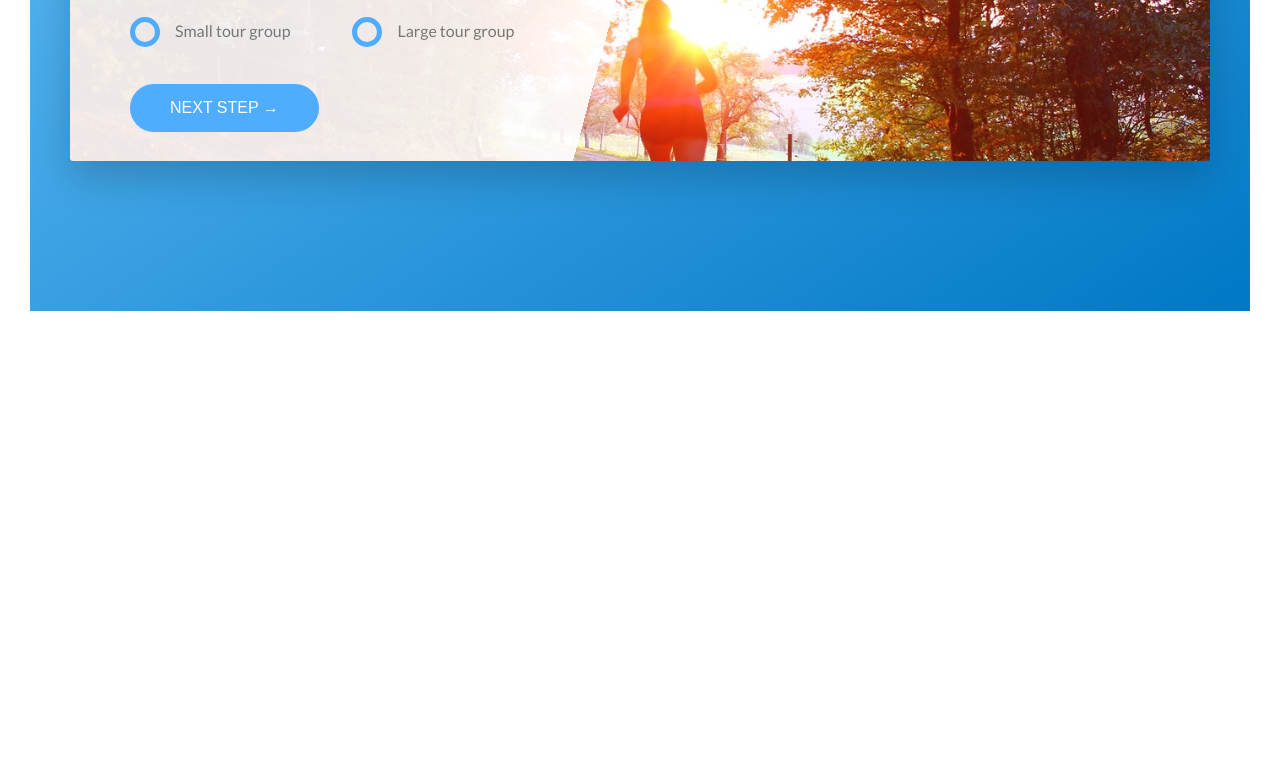
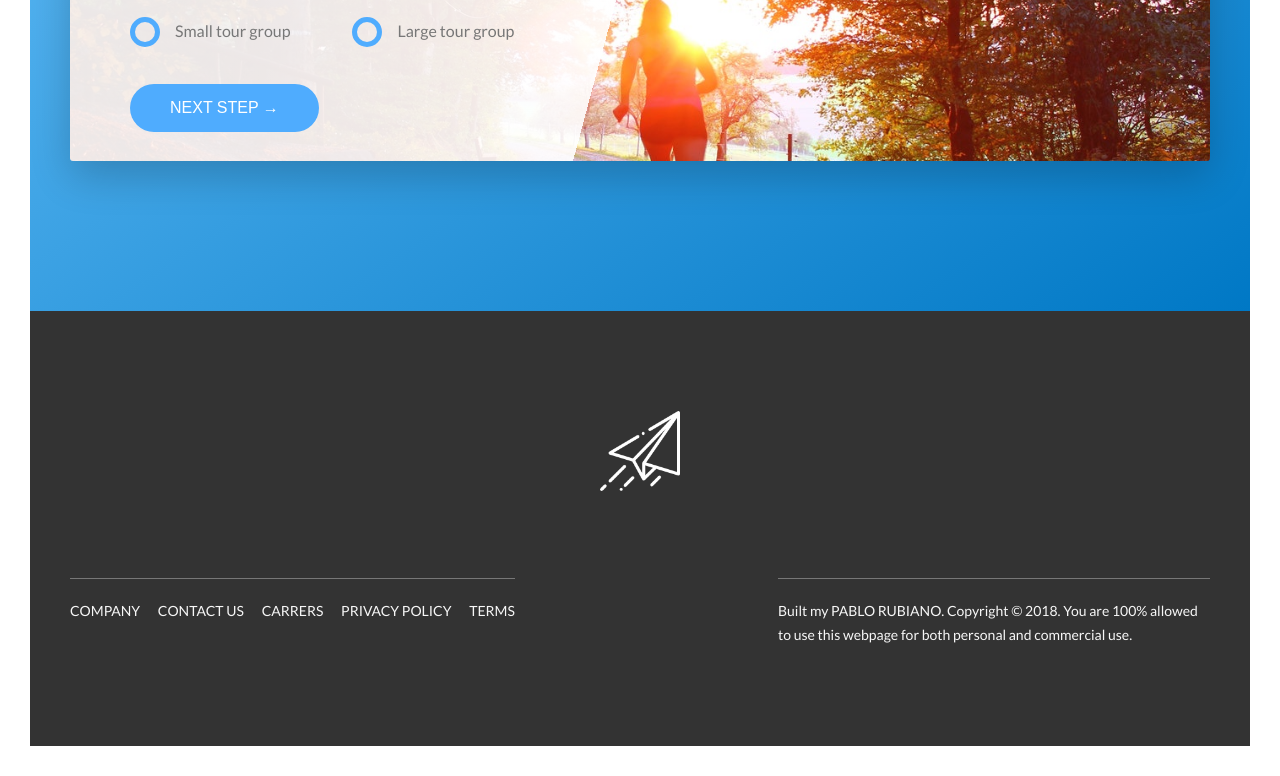
Before and after one commit to pcrubianoa/templateNatours, a website: page index.html in a window 1280 px wide. Shown: the part 5181-5957 px from the top of the page. Before the commit the page ends 5522 px from the top, so only its background shows below. Drawn offline with Linux system fonts and the light colour scheme.

Commit message:
Building the footer

```diff
--- a/index.html
+++ b/index.html
@@ -301,6 +301,30 @@
 		</section>
 	</main>
 
+	<footer class="footer">
+		<div class="footer__logo-box">
+			<img src="img/logo.png" alt="Full logo" class="footer__logo">
+		</div>
+		<div class="row">
+			<div class="col-1-of-2">
+				<div class="footer__navigation">
+					<div class="footer__list">
+						<div class="footer__item"><a href="#" class="footer__link">Company</a></div>
+						<div class="footer__item"><a href="#" class="footer__link">Contact us</a></div>
+						<div class="footer__item"><a href="#" class="footer__link">Carrers</a></div>
+						<div class="footer__item"><a href="#" class="footer__link">Privacy policy</a></div>
+						<div class="footer__item"><a href="#" class="footer__link">Terms</a></div>
+					</div>
+				</div>
+			</div>
+			<div class="col-1-of-2">
+				<p class="footer__copyright">
+					Built my <a href="#" class="footer__link">Pablo Rubiano</a>. Copyright &copy; 2018. You are 100% allowed to use this webpage for both personal and commercial use.
+				</p>
+			</div>
+		</div>
+	</footer>
+
 	<!--
 	<section class="grid-test">
 		<div class="row">
--- a/sass/abstracts/_variables.scss
+++ b/sass/abstracts/_variables.scss
@@ -13,7 +13,8 @@ $color-grey-light-one: #f7f7f7;
 $color-grey-light-two: #eee;
 
 $color-gray-dark: #777;
-$color-gray-dark-two: #777;
+$color-gray-dark-two: #999;
+$color-gray-dark-three: #333;
 
 $color-white: #fff;
 $color-black: #000;
--- /dev/null
+++ b/sass/layouts/_footer.scss
@@ -0,0 +1,60 @@
+.footer {
+	background-color: $color-gray-dark-three;
+	padding: 10rem 0;
+	font-size: 1.4rem;
+
+	&__logo-box {
+		text-align: center;
+		margin-bottom: 8rem;
+	}
+
+	&__logo {
+		width: 8rem;
+		height: auto;
+	}
+
+	&__navigation {
+		border-top: 1px solid $color-gray-dark;
+		padding-top: 2rem;
+		display: inline-block;
+	}
+
+	&__list {
+		list-style: none;
+	}
+
+	&__item {
+		display: inline-block;
+
+		&:not(:last-child) {
+			margin-right: 1.5rem;
+		}
+	}
+
+	&__link {
+		&:link,
+		&:visited {
+			color: $color-grey-light-one;
+			background-color: $color-gray-dark-three;
+			text-decoration: none;
+			text-transform: uppercase;
+			display: inline-block;
+			transition: all .2s;
+		}
+
+		&:hover,
+		&:active {
+			color: $color-primary;
+			box-shadow: 0 1rem 2rem	rgba($color-black, .4);
+			transform: rotate(5deg) scale(1.3);
+		}
+	}
+
+	&__copyright {
+		border-top: 1px solid $color-gray-dark;
+		color: $color-grey-light-one;
+		padding-top: 2rem;
+		width: 80%;
+		float: right;
+	}
+}
--- a/sass/main.scss
+++ b/sass/main.scss
@@ -17,5 +17,6 @@
 
 @import "layouts/grid";
 @import "layouts/header";
+@import "layouts/footer";
 
 @import "pages/home";
```
Also changed, not shown: css/style.css.
